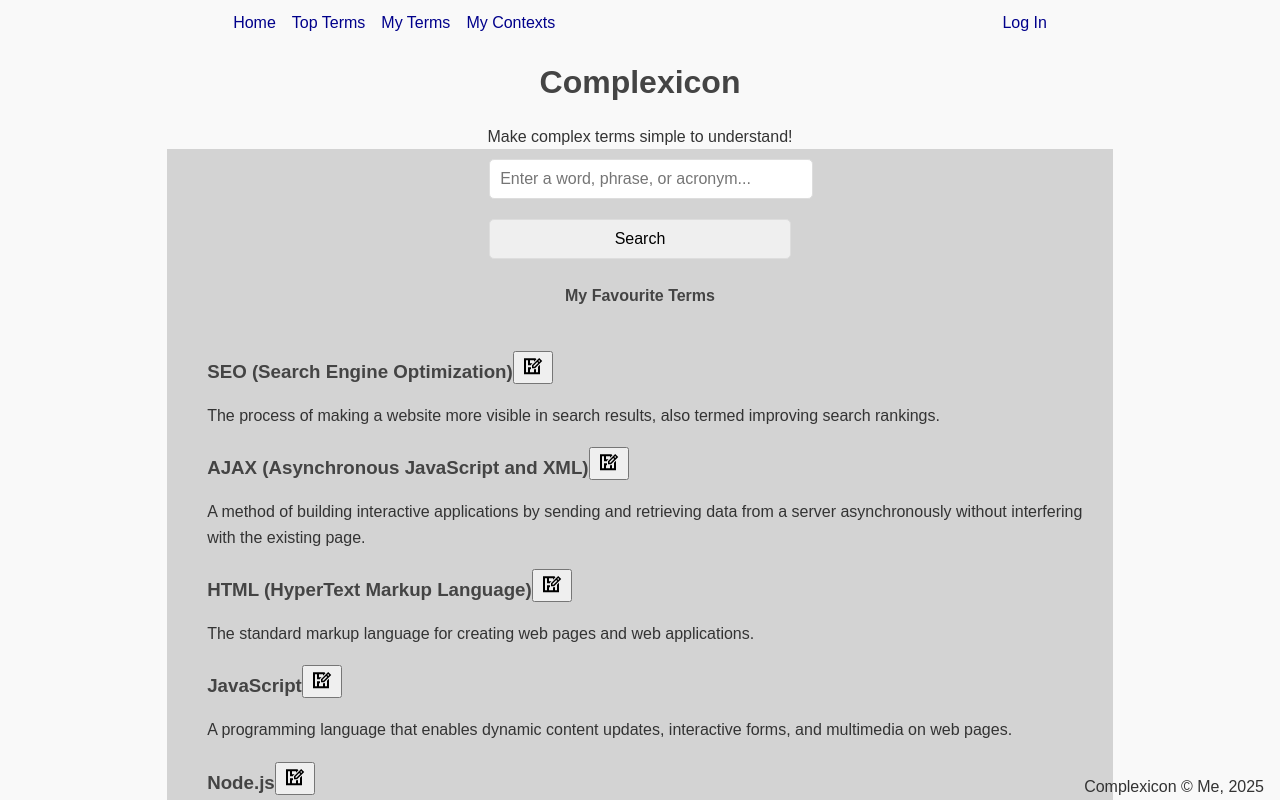
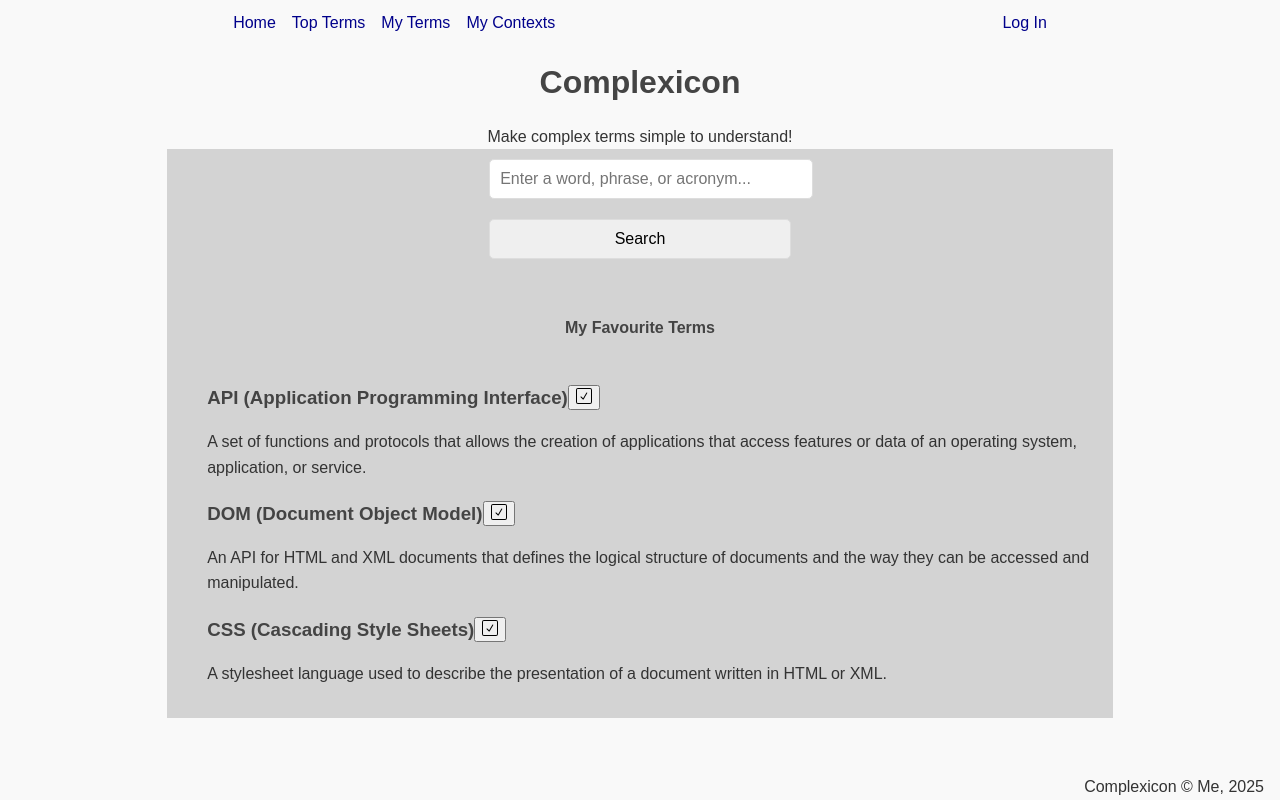
Before and after one commit to zMontreuilRRC/full-stack-demo, a React (Vite) app: page / in a window 1280 px wide. Shown: the top 800 px of the page. Built offline with nearby package versions, Linux system fonts and the light colour scheme.

Commit message:
Refactor initial example to use local data, state rather than service

```diff
--- a/src/components/landing.tsx
+++ b/src/components/landing.tsx
@@ -1,38 +1,11 @@
 import { TermCard } from "./term-card";
 import { Term } from "../interfaces/term";
-import { useEffect, useState } from "react";
-import { fetchTerms } from "../services/termService";
+import { useState } from "react";
+import { terms as termData } from "../services/terms";
 
 export function Landing() {
-    // add effect for fetching data
-    // use effects rather than state
-    const [favouriteTerms, setFavourites] = useState<Term[]>([]);
-
-    // UseEffect triggers whenever the component is rendered
-    useEffect(() => {
-        // defining nested function allows async/await syntax
-        async function getFavourites() {
-            setFavourites([]);
-            const result: Term[] = await fetchTerms();
-            if(!ignore) {
-                const favourites = result.filter(t => !t.isFavourite);
-                setFavourites(favourites);
-            }
-        }
-
-        // prevents multiple "racing" calls. If multiple requests are made, only the latest is displayed
-        let ignore = false;
-
-        getFavourites();
-
-        // cleanup method invoked after useEffect invocation
-        return () => {
-            ignore = true;
-        }
-        // dependency array
-        // any variables passed to this array that change values will rerun the method
-        // empty array prevents re-rendering loop (because state re-renders the element)
-    }, []);
+    // initial demonstration: two lists that filter down based on state changes
+    const [terms] = useState<Term[]>(termData);
 
     return (
         <>
@@ -43,10 +16,13 @@ export function Landing() {
             <main>
                 <section>
                     <Search />
+                    <ListDisplay terms={[]} />
                 </section>
                 <section>
                     <h2>My Favourite Terms</h2>
-                <ListDisplay terms={favouriteTerms}/>
+                    <ListDisplay terms={
+                        terms.filter(t => t.isFavourite)
+                    }/>
                 </section>
             </main>
         </>
@@ -57,7 +33,9 @@ function Search() {
     return(
         <form className="search-form" action="#">
             {/* Note use of closing tags on inputs */}
-            <input type="text" name="field-term" placeholder="Enter a word, phrase, or acronym..." />
+            <input type="text"
+                name="field-term"
+                placeholder="Enter a word, phrase, or acronym..." />
             <input type="submit" value="Search" />
         </form>
     );
@@ -66,19 +44,18 @@ function Search() {
 // props are passed as a single object, which may be destructured in parameters
 function ListDisplay({terms}: {terms: Term[]}) {
     // annotate type as a list of JSX elements
-    const termListItems: JSX.Element[] = [];
-
-    // iterative components must always receive a key prop
-    terms.forEach((term, index) => {
-        // clicking on the term will expand it and close all others
-        termListItems.push(
-            <TermCard term={term}
+    // map is the best means of creating a component array
+    const termListItems: JSX.Element[] = terms.map((term) => {
+        return (
+            <TermCard
+                term={term}
                 isExpanded={true}
                 onTitleClick={() => null}
-                key={index}
+                key={term.id}
             />
-        );
-    })
+            // all iterated components should have a Key provided
+        )
+    });
 
     return(
         <ol className="terms-list">
--- /dev/null
+++ b/src/services/terms.ts
@@ -0,0 +1,70 @@
+import { Term } from "../interfaces/term";
+
+export const terms: Term[] = [
+    {
+        "id": 0,
+        "title": "SEO (Search Engine Optimization)",
+        "definition": "The process of making a website more visible in search results, also termed improving search rankings.",
+        "isFavourite": false
+    },
+    {
+        "id": 1,
+        "title": "API (Application Programming Interface)",
+        "definition": "A set of functions and protocols that allows the creation of applications that access features or data of an operating system, application, or service.",
+        "isFavourite": true
+    },
+    {
+        "id": 2,
+        "title": "AJAX (Asynchronous JavaScript and XML)",
+        "definition": "A method of building interactive applications by sending and retrieving data from a server asynchronously without interfering with the existing page.",
+        "isFavourite": false
+    },
+    {
+        "id": 3,
+        "title": "DOM (Document Object Model)",
+        "definition": "An API for HTML and XML documents that defines the logical structure of documents and the way they can be accessed and manipulated.",
+        "isFavourite": true
+    },
+    {
+        "id": 4,
+        "title": "CSS (Cascading Style Sheets)",
+        "definition": "A stylesheet language used to describe the presentation of a document written in HTML or XML.",
+        "isFavourite": true
+    },
+    {
+        "id": 5,
+        "title": "HTML (HyperText Markup Language)",
+        "definition": "The standard markup language for creating web pages and web applications.",
+        "isFavourite": false
+    },
+    {
+        "id": 6,
+        "title": "JavaScript",
+        "definition": "A programming language that enables dynamic content updates, interactive forms, and multimedia on web pages.",
+        "isFavourite": false
+    },
+    {
+        "id": 7,
+        "title": "Node.js",
+        "definition": "A JavaScript runtime built on Chrome's V8 JavaScript engine, allowing JavaScript to run server-side.",
+        "isFavourite": false
+    },
+    {
+        "id": 8,
+        "title": "Promise",
+        "definition": "An object representing the eventual completion or failure of an asynchronous operation.",
+        "isFavourite": false
+    },
+    {
+        "id": 9,
+        "title": "HTTP (HyperText Transfer Protocol)",
+        "definition": "The protocol used for transferring hypertext requests and information on the internet.",
+        "isFavourite": false
+    },
+    {
+        "id": 10,
+        "title": "HTTPS (HyperText Transfer Protocol Secure)",
+        "definition": "An extension of HTTP that uses encryption protocols to secure data transfer on the internet.",
+        "isFavourite": false
+    }
+]
```
Lines whose indentation alone changed are shown as unchanged.
